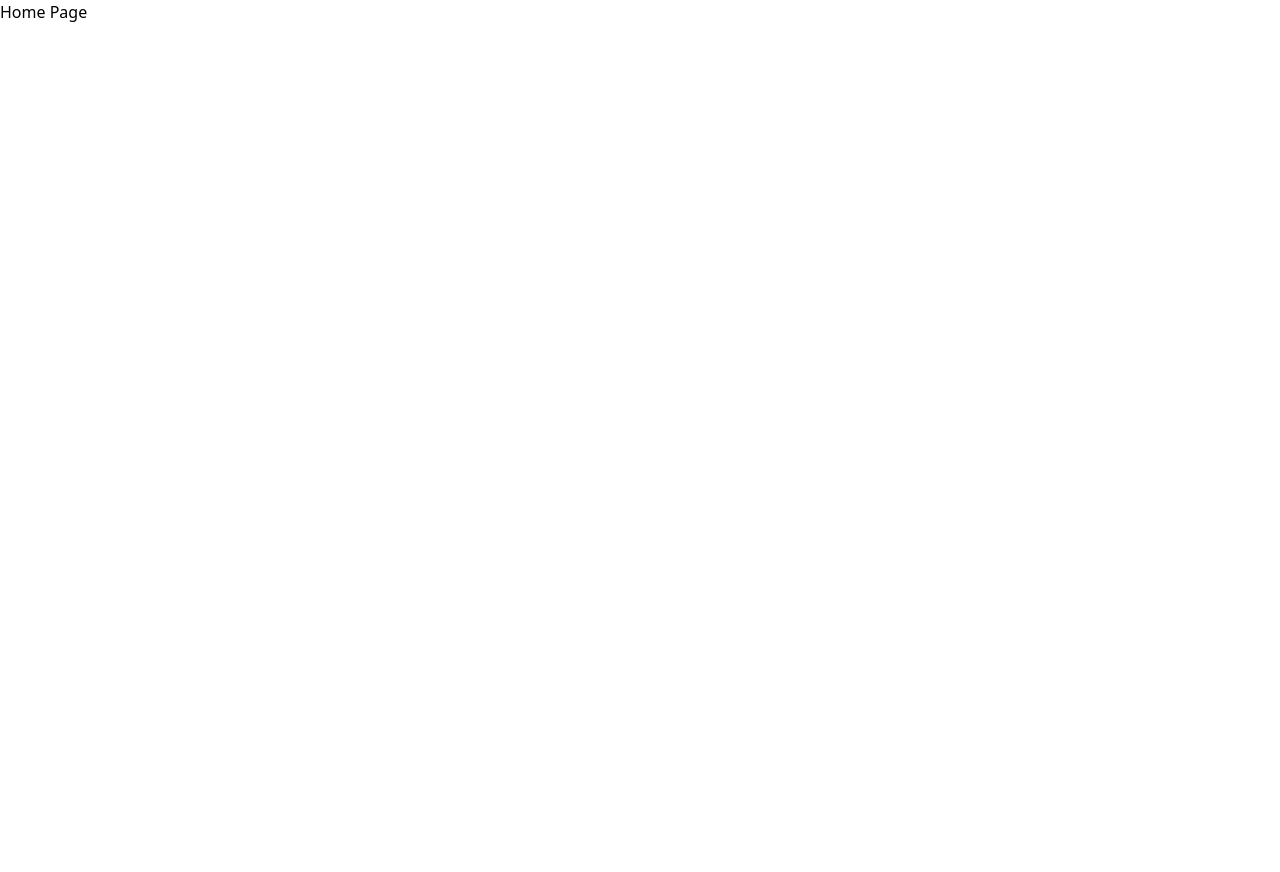
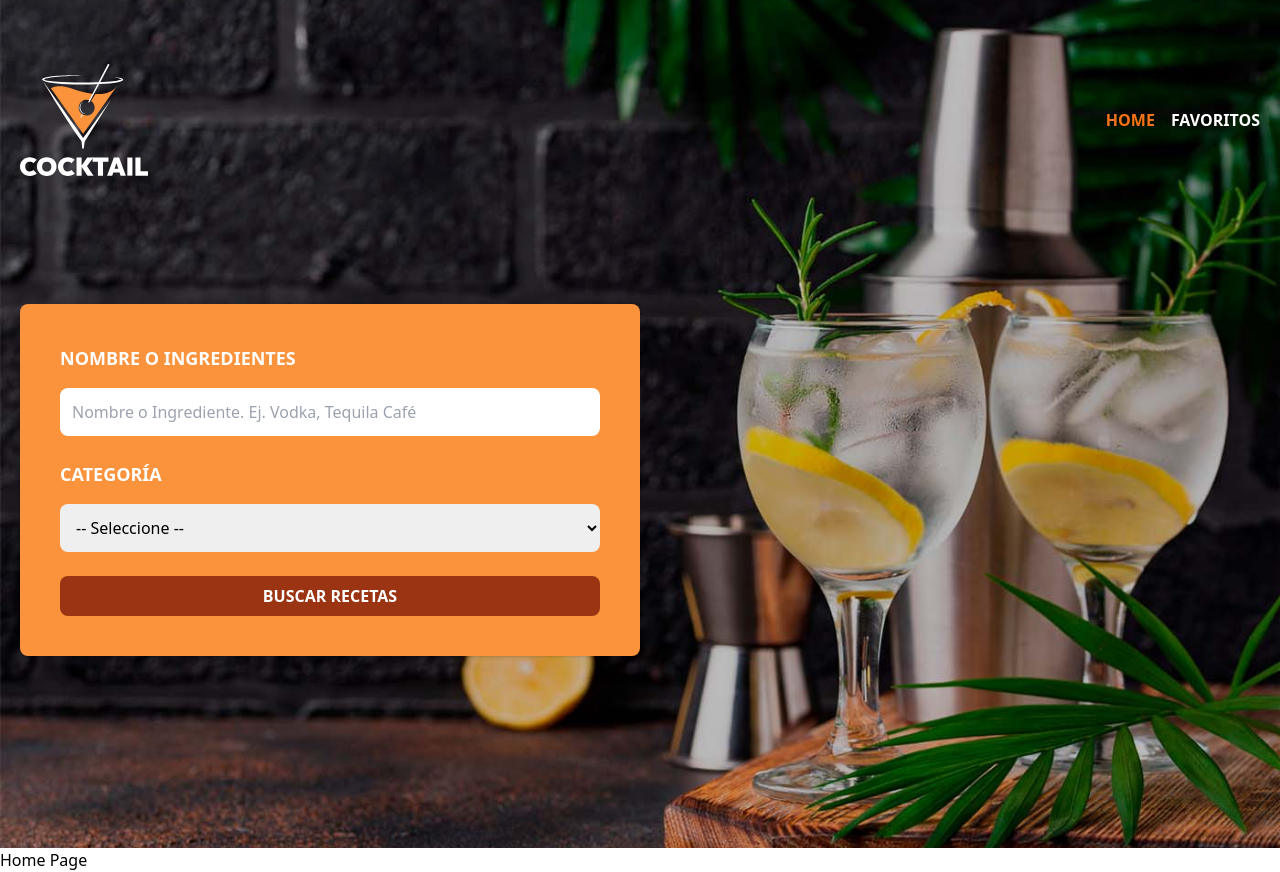
Before and after one commit to franlop24/bebidas-react, a React (Vite) app: page / in a window 1280 px wide. Before the commit the page ends 800 px from the top, so only its background shows below. Built offline with nearby package versions, Linux system fonts and the light colour scheme.

Commit message:
02 Muestra formulario y background en Home

```diff
--- /dev/null
+++ b/src/componentes/Header.tsx
@@ -0,0 +1,70 @@
+import { useMemo } from "react";
+import { NavLink, useLocation } from "react-router-dom";
+
+export default function Header() {
+    const { pathname } = useLocation()
+    const isHome = useMemo(() => pathname === '/', [pathname])
+    console.log(isHome)
+    return (
+      <header className={ isHome? 'bg-header bg-cover bg-center': 'bg-slate-800' }>
+          <div className="mx-auto container px-5 py-16">
+              <div className="flex justify-between items-center">
+                  <div>
+                      <img className="w-32" src="/logo.svg" alt="logotipo" />
+                  </div>
+
+                  <nav className="flex gap-4">
+                    <NavLink
+                        className={({ isActive }) =>
+                            isActive ?
+                            "text-orange-500 uppercase font-bold":
+                            "text-white uppercase font-bold"}
+                        to='/'>Home</NavLink>
+                    <NavLink
+                        className={({ isActive }) =>
+                            isActive ?
+                            "text-orange-400 uppercase font-bold":
+                            "text-white uppercase font-bold"}
+                        to='/favoritos'>Favoritos</NavLink>
+                  </nav>
+              </div>
+              { isHome && (
+               <form className="md:w-1/2 2xl:w-1/3 bg-orange-400 my-32 p-10 rounded-lg shadow space-y-6">
+               <div className="space-y-4">
+                 <label
+                   htmlFor="ingredient"
+                   className="block text-white uppercase font-extrabold text-lg">
+                     Nombre o Ingredientes
+                   </label>
+                   <input
+                     id='ingredient'
+                     type="text"
+                     name="ingredient"
+                     className="p-3 w-full rounded-lg focus:outline-none"
+                     placeholder="Nombre o Ingrediente. Ej. Vodka, Tequila Café"
+                     />
+               </div>
+               <div className="space-y-4">
+                 <label
+                   htmlFor="category"
+                   className="block text-white uppercase font-extrabold text-lg">
+                     Categoría
+                   </label>
+                   <select
+                     id='category'
+                     name="category"
+                     className="p-3 w-full rounded-lg focus:outline-none"
+                     >
+                       <option value="">-- Seleccione --</option>
+                     </select>
+               </div>
+               <input
+                 type="submit"
+                 className="cursor-pointer bg-orange-800 hover:bg-orange-900 text-white font-extrabold w-full p-2 rounded-lg uppercase"
+                 value="Buscar Recetas" />
+             </form>
+              ) }
+          </div>
+      </header>
+    )
+  }
--- /dev/null
+++ b/src/layouts/Layout.tsx
@@ -0,0 +1,11 @@
+import { Outlet } from "react-router-dom";
+import Header from "../componentes/Header";
+
+export default function Layout() {
+  return (
+    <>
+    <Header />
+    <Outlet />
+    </>
+  )
+}
--- a/src/pages/HomePage.tsx
+++ b/src/pages/HomePage.tsx
@@ -1,5 +1,9 @@
+
 export default function HomePage(){
     return (
+        <>
+
         <h1>Home Page</h1>
+        </>
     )
 }
--- a/src/router.tsx
+++ b/src/router.tsx
@@ -1,13 +1,16 @@
 import { BrowserRouter, Route, Routes } from "react-router-dom";
 import HomePage from "./pages/HomePage";
 import FavoritePage from "./pages/FavoritePage";
+import Layout from "./layouts/Layout";
 
 export default function AppRouter(){
     return (
         <BrowserRouter>
         <Routes>
-            <Route path="/" element={<HomePage />}  />
-            <Route path="favorites/" element={<FavoritePage />} />
+            <Route element={<Layout />}>
+                <Route path="/" element={<HomePage />}  />
+                <Route path="favoritos/" element={<FavoritePage />} />
+            </Route>
         </Routes>
         </BrowserRouter>
     )
--- a/tailwind.config.js
+++ b/tailwind.config.js
@@ -5,7 +5,11 @@ export default {
     "./src/**/*.{js,jsx,ts,tsx}"
   ],
   theme: {
-    extend: {},
+    extend: {
+      backgroundImage: {
+        'header': 'url("/bg.jpg")'
+      }
+    },
   },
   plugins: [],
 }
```
Also changed, not shown: public/bg.jpg (added), public/logo.svg (added).
